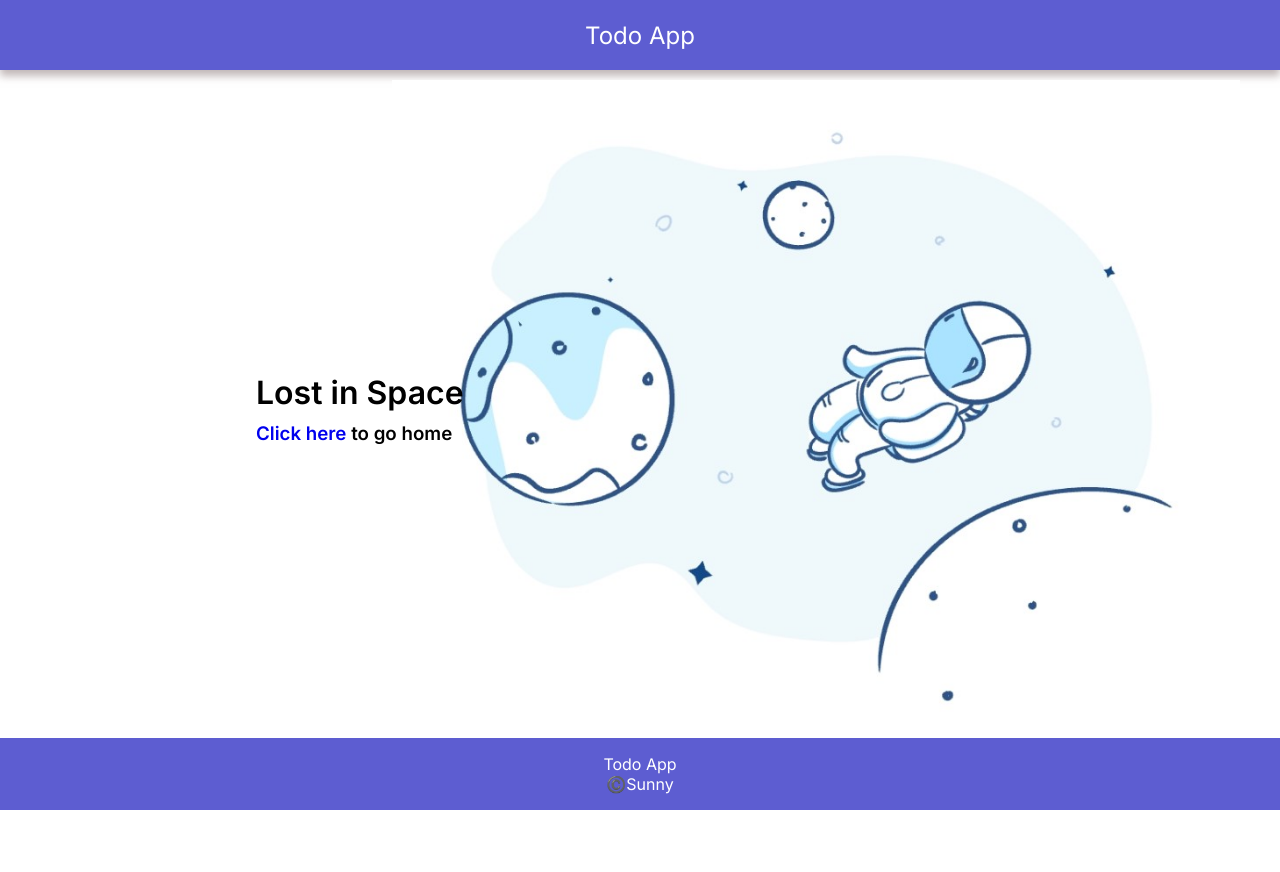
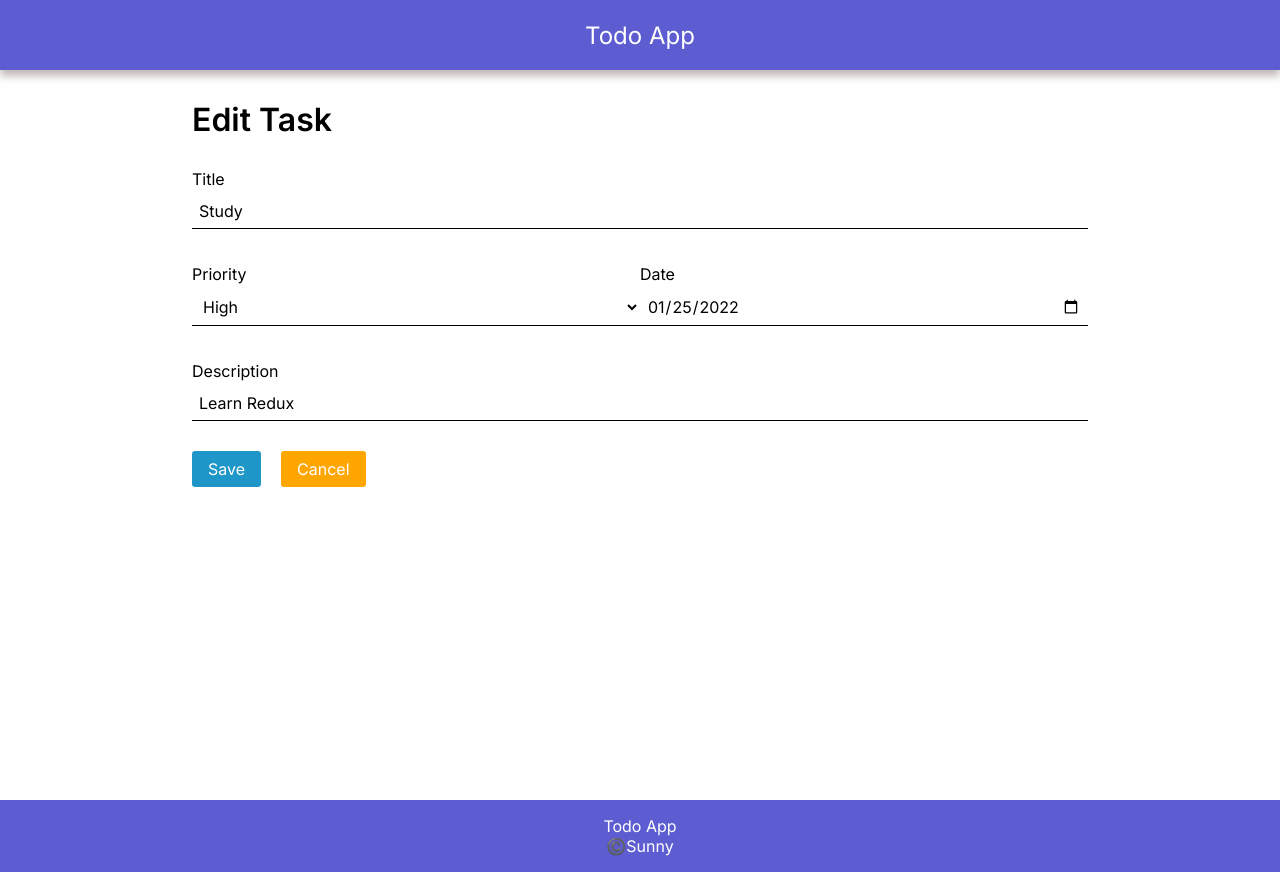
Before and after one commit to sunny7697/Paytm-Assignments, a React (Create React App) app in the folder Assignment 2/todo-app/: page /edit/12345 in a window 1280 px wide. Before the commit the page ends 810 px from the top, so only its background shows below. Built offline with nearby package versions, Linux system fonts and the light colour scheme.

Commit message:
edit functionality done

```diff
--- a/Assignment 2/todo-app/src/App.js
+++ b/Assignment 2/todo-app/src/App.js
@@ -18,6 +18,7 @@ function App() {
           <Route path="/" element={<Home dispatch={dispatch} />} />
           <Route path="/login" element={<Login dispatch={dispatch} />} />
           <Route path="/add" element={<AddTask dispatch={dispatch} />} />
+          <Route path="/edit/:id" element={<AddTask dispatch={dispatch} />} />
           <Route path="*" element={<PageNotFound />} />
         </Routes>
         <Footer />
--- a/Assignment 2/todo-app/src/components/AddTask/AddTask.css
+++ b/Assignment 2/todo-app/src/components/AddTask/AddTask.css
@@ -29,7 +29,7 @@
 .add-form-container input,
 select {
   border: 0;
-  padding: 5px 10px 10px 10px;
+  padding: 7px;
   border-bottom: 1px solid;
   background: #fff;
   font-size: medium;
--- a/Assignment 2/todo-app/src/components/AddTask/AddTask.js
+++ b/Assignment 2/todo-app/src/components/AddTask/AddTask.js
@@ -1,14 +1,22 @@
 import React, { useState } from "react";
+import { useSelector } from "react-redux";
 import { Link, useNavigate } from "react-router-dom";
-import { addTodo } from "../../redux/todoSlice";
+import { addTodo, deleteTodo } from "../../redux/todoSlice";
 import "./AddTask.css";
 
 const AddTask = ({ dispatch }) => {
+  // editing todo task
+  const path = window.location.pathname.split("/");
+  const id = Number(path[2]);
+  const editFormData = useSelector((state) =>
+    state.todos.todos.filter((tasks) => tasks.id === id)
+  )[0];
+
   const [formData, setFormData] = useState({
-    title: "",
-    priority: "Medium",
-    date: "",
-    description: "",
+    title: id ? editFormData.title : "",
+    priority: id ? editFormData.priority : "Medium",
+    date: id ? new Date(editFormData.date).toISOString().slice(0, 10) : "",
+    description: id ? editFormData.description : "",
   });
 
   const handleChange = (e) => {
@@ -39,6 +47,11 @@ const AddTask = ({ dispatch }) => {
   const navigate = useNavigate();
   const addTask = (e) => {
     e.preventDefault();
+
+    // checking if the url has id in it then it means we have to edit task so we will delete first and then add
+    if (path[2]) {
+      dispatch(deleteTodo({ id: id }));
+    }
     const formDate = new Date(formData.date);
     const dateString = `${
       monthNames[formDate.getMonth()]
@@ -51,7 +64,9 @@ const AddTask = ({ dispatch }) => {
     <div className="task-container">
       <div className="add-form-container">
         <form className="add-form" onSubmit={addTask}>
-          <h1 className="heading">Create Task</h1>
+          <h1 className="heading">
+            {path[1] === "edit" ? "Edit" : "Create"} Task
+          </h1>
           <div className="form-field">
             {/* Title */}
             <label htmlFor="title">Title</label>
--- a/Assignment 2/todo-app/src/components/Todo/Todo.css
+++ b/Assignment 2/todo-app/src/components/Todo/Todo.css
@@ -23,6 +23,9 @@
 }
 .todo-title {
   border-bottom: 0.5px solid rgba(128, 128, 128, 0.384);
+  font-weight: 600;
+  font-size: large;
+  color: darkgreen;
   padding-bottom: 2px;
   margin-bottom: 5px;
 }
@@ -49,6 +52,7 @@
   cursor: pointer;
   font-size: larger;
   padding: 4px;
+  color: black;
 }
 .edit:hover {
   background: rgba(128, 128, 128, 0.13);
--- a/Assignment 2/todo-app/src/components/Todo/Todo.js
+++ b/Assignment 2/todo-app/src/components/Todo/Todo.js
@@ -1,5 +1,6 @@
 import React, { useState } from "react";
 import { MdDelete, MdEdit } from "react-icons/md";
+import { Link, useNavigate } from "react-router-dom";
 import { deleteTodo } from "../../redux/todoSlice";
 import "./Todo.css";
 
@@ -61,9 +62,11 @@ const Todo = ({
         <div className={`todo-footer ${bkg(date) + "-footer"}`}>
           <div className="due-date">{date}</div>
           <div className="footer-actions">
-            <span className="edit">
-              <MdEdit />
-            </span>
+            <Link to={`/edit/${id}`}>
+              <span className="edit">
+                <MdEdit />
+              </span>
+            </Link>
             <span className="delete" onClick={deleteTodoItem}>
               <MdDelete />
             </span>
--- a/Assignment 2/todo-app/src/redux/todoSlice.js
+++ b/Assignment 2/todo-app/src/redux/todoSlice.js
@@ -36,7 +36,7 @@ const todoSlice = createSlice({
         date: action.payload.date,
         description: action.payload.description,
       };
-      state.todos.push(newTodo);
+      state.todos.unshift(newTodo);
     },
     deleteTodo: (state, action) => {
       state.todos = state.todos.filter((todo) => todo.id !== action.payload.id);
```
